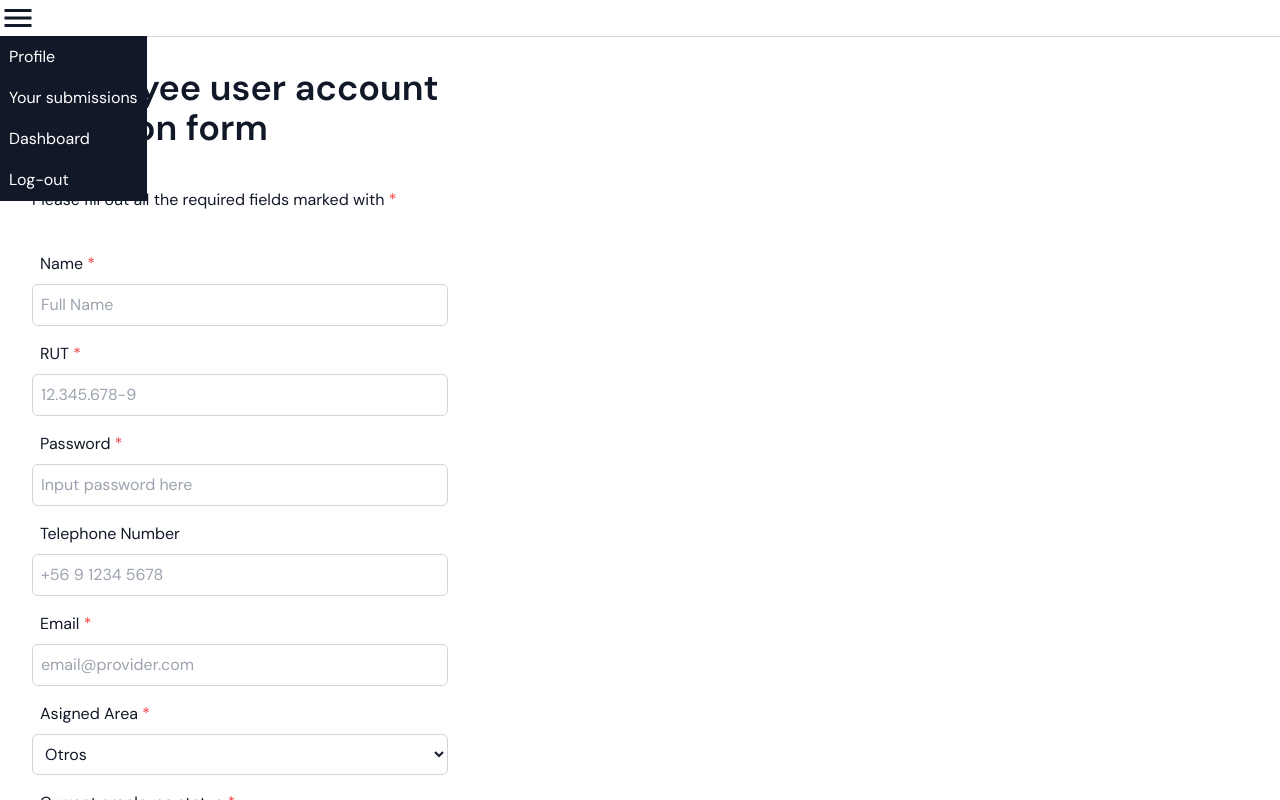
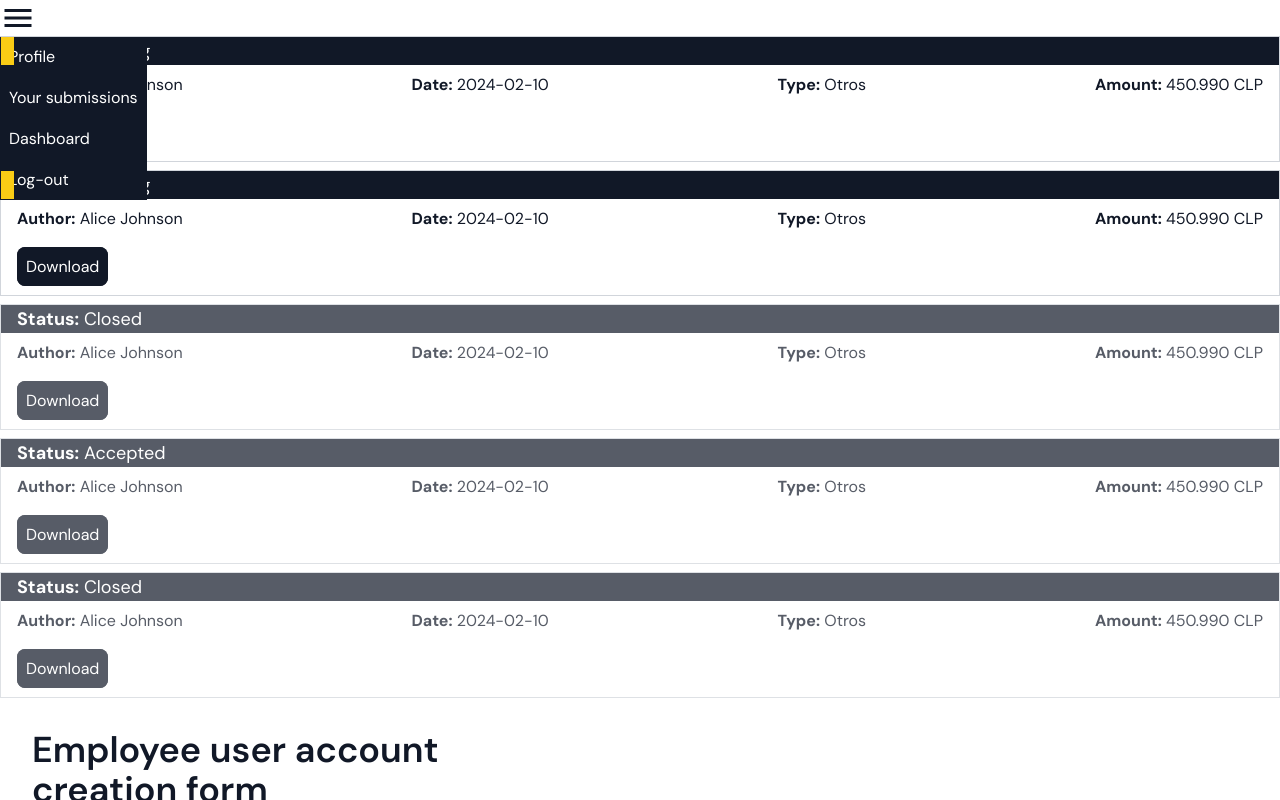
Before and after one commit to yukichigato/rendicion-de-gastos, a Next.js app in the folder client/: page / in a window 1280 px wide. Both pictures are taken after a click on the heading 640 px from the left and 18 px from the top of the page. Shown: the top 800 px of the page. Built offline with nearby package versions, Linux system fonts and the light colour scheme.

Commit message:
Client: Updated components, created expense report component (not finished)

```diff
--- a/client/src/app/page.tsx
+++ b/client/src/app/page.tsx
@@ -1,16 +1,126 @@
 import UserCreationForm from "@/ui/UserCreationForm";
 import ExpenseReportCreationForm from "@/ui/ExpenseReportCreationForm";
 import LoginForm from "@/ui/LoginForm";
+import Table from "@/ui/Table";
+import ExpenseReport from "@/ui/ExpenseReport";
 
 const Home = () => {
+  const tableHeadContent = [
+    "Author",
+    "Title",
+    "Type",
+    "Amount (CLP)",
+    "Date",
+    "Details",
+  ];
+  const tableBodyContent = [
+    [
+      "Alice Johnson",
+      "Understanding AI",
+      "Book",
+      "450.990.291",
+      "2024-02-10",
+      "A detailed study on AI",
+    ],
+    [
+      "Bob Smith",
+      "Deep Learning Basics",
+      "Article",
+      "120.50",
+      "2023-11-25",
+      "Introductory guide to deep learning",
+    ],
+    [
+      "Charlie Brown",
+      "Python for All",
+      "Report",
+      "15.75",
+      "2023-06-14",
+      "Comprehensive Python tutorial",
+    ],
+    [
+      "Diana Prince",
+      "History of Rome",
+      "Whitepaper",
+      "300.00",
+      "2022-12-30",
+      "An analysis of Roman history",
+    ],
+    [
+      "Eleanor Rigby",
+      "Cybersecurity 101",
+      "Blog Post",
+      "89.99",
+      "2021-09-05",
+      "Beginners guide to cybersecurity",
+    ],
+  ];
+  const expenseReportData: ExpenseReportData[] = [
+    {
+      author: "Alice Johnson",
+      date: "2024-02-10" as DateType,
+      type: "Otros" as ExpenseType,
+      amount: "450.990",
+      status: "Pending" as ExpenseReportStatus,
+      backupURL: "https://i.ytimg.com/vi/jAmz1gEAJVY/maxresdefault.jpg",
+    },
+    {
+      author: "Alice Johnson",
+      date: "2024-02-10" as DateType,
+      type: "Otros" as ExpenseType,
+      amount: "450.990",
+      status: "Pending" as ExpenseReportStatus,
+      backupURL: "https://i.ytimg.com/vi/jAmz1gEAJVY/maxresdefault.jpg",
+    },
+    {
+      author: "Alice Johnson",
+      date: "2024-02-10" as DateType,
+      type: "Otros" as ExpenseType,
+      amount: "450.990",
+      status: "Closed" as ExpenseReportStatus,
+      backupURL: "https://i.ytimg.com/vi/jAmz1gEAJVY/maxresdefault.jpg",
+    },
+    {
+      author: "Alice Johnson",
+      date: "2024-02-10" as DateType,
+      type: "Otros" as ExpenseType,
+      amount: "450.990",
+      status: "Accepted" as ExpenseReportStatus,
+      backupURL: "https://i.ytimg.com/vi/jAmz1gEAJVY/maxresdefault.jpg",
+    },
+    {
+      author: "Alice Johnson",
+      date: "2024-02-10" as DateType,
+      type: "Otros" as ExpenseType,
+      amount: "450.990",
+      status: "Closed" as ExpenseReportStatus,
+      backupURL: "https://i.ytimg.com/vi/jAmz1gEAJVY/maxresdefault.jpg",
+    },
+  ];
+
   return (
-    <>
-      <main className="flex w-[30rem] flex-col">
+    <main className="flex flex-col">
+      <div className="flex w-full flex-col gap-2">
+        {expenseReportData.map((report, index) => (
+          <ExpenseReport data={report} key={index} />
+        ))}
+      </div>
+      <div className="w-[30rem]">
         <UserCreationForm />
+      </div>
+      <div className="w-[30rem]">
         <ExpenseReportCreationForm />
+      </div>
+      <div className="w-[30rem]">
         <LoginForm />
-      </main>
-    </>
+      </div>
+      <div className="w-auto">
+        <Table
+          tableHeadContent={tableHeadContent}
+          tableBodyContent={tableBodyContent}
+        />
+      </div>
+    </main>
   );
 };
 
--- /dev/null
+++ b/client/src/ui/ExpenseReport.tsx
@@ -0,0 +1,83 @@
+import React from "react";
+
+const ExpenseReport = ({ data }: { data: ExpenseReportData }) => {
+  const color = data.status === "Accepted" ? "lime-500" : "red-700";
+
+  if (data.status === "Pending") {
+    return (
+      <article className="flex flex-col border-[.0625rem] border-gray-300 pb-4">
+        <p className="relative mb-2 bg-gray-900 pl-4 text-lg text-white before:absolute before:left-0 before:z-30 before:h-full before:w-[1%] before:bg-yellow-400">
+          <strong>Status:</strong> {data.status}
+        </p>
+
+        <div className="ml-4 mr-4 flex justify-between">
+          <p>
+            <strong>Author:</strong>{" "}
+            <span className="text-gray-6">{data.author}</span>
+          </p>
+          <p>
+            <strong>Date:</strong>{" "}
+            <span className="text-gray-6">{data.date}</span>
+          </p>
+          <p>
+            <strong>Type:</strong>{" "}
+            <span className="text-gray-6">{data.type}</span>
+          </p>
+          <p>
+            <strong>Amount:</strong>{" "}
+            <span className="text-gray-6">{data.amount}</span> CLP
+          </p>
+        </div>
+
+        <button className="ml-4 mt-6 self-start">
+          <a
+            href={data.backupURL}
+            className="rounded-lg border-[.0626rem] border-gray-900 bg-gray-900 p-2 text-white transition-all duration-200 hover:border-gray-900 hover:bg-white hover:text-gray-900"
+          >
+            Download
+          </a>
+        </button>
+      </article>
+    );
+  } else {
+    return (
+      <article className="flex flex-col border-[.0625rem] border-gray-300 pb-4 opacity-70">
+        <p
+          className={`relative mb-2 bg-gray-900 pl-4 text-lg text-white before:absolute before:left-0 before:z-30 before:h-full before:w-[1%] before:bg-${color}`}
+        >
+          <strong>Status:</strong> {data.status}
+        </p>
+
+        <div className="ml-4 mr-4 flex justify-between">
+          <p>
+            <strong>Author:</strong>{" "}
+            <span className="text-gray-6">{data.author}</span>
+          </p>
+          <p>
+            <strong>Date:</strong>{" "}
+            <span className="text-gray-6">{data.date}</span>
+          </p>
+          <p>
+            <strong>Type:</strong>{" "}
+            <span className="text-gray-6">{data.type}</span>
+          </p>
+          <p>
+            <strong>Amount:</strong>{" "}
+            <span className="text-gray-6">{data.amount}</span> CLP
+          </p>
+        </div>
+
+        <button className="ml-4 mt-6 self-start">
+          <a
+            href={data.backupURL}
+            className="rounded-lg border-[.0626rem] border-gray-900 bg-gray-900 p-2 text-white transition-all duration-200 hover:border-gray-900 hover:bg-white hover:text-gray-900"
+          >
+            Download
+          </a>
+        </button>
+      </article>
+    );
+  }
+};
+
+export default ExpenseReport;
--- a/client/src/ui/Navbar.tsx
+++ b/client/src/ui/Navbar.tsx
@@ -14,30 +14,31 @@ const Navbar = () => {
 
   return (
     <details ref={navbarRef}>
-      <summary className="fixed left-0 top-0 w-full border-b-[.0625rem] border-b-gray-300 bg-white text-4xl hover:cursor-pointer">
+      <summary className="fixed left-0 top-0 z-50 w-full border-b-[.0625rem] border-b-gray-300 bg-white text-4xl hover:cursor-pointer">
         <MdMenu />
       </summary>
       <ul className="fixed left-0 top-[2.25rem] z-10 flex list-none flex-col">
-        <li className="boder-b-0 border-l-[.0625rem] border-r-[.0625rem] border-t-[.0625rem] border-gray-900 bg-gray-900 p-2 text-white transition-all duration-200 hover:cursor-pointer hover:bg-white hover:text-gray-900">
-          <Link href="" onClick={closeMenu}>
+        <Link href="" onClick={closeMenu} className="hover:cursor-pointer">
+          <li className="boder-b-0 items-center border-l-[.0625rem] border-r-[.0625rem] border-t-[.0625rem] border-gray-900 bg-gray-900 p-2 text-white transition-all duration-200 hover:bg-white hover:text-gray-900">
             Profile
-          </Link>
-        </li>
-        <li className="boder-b-0 border-l-[.0625rem] border-r-[.0625rem] border-t-[.0625rem] border-gray-900 bg-gray-900 p-2 text-white transition-all duration-200 hover:cursor-pointer hover:bg-white hover:text-gray-900">
-          <Link href="" onClick={closeMenu}>
+          </li>
+        </Link>
+        <Link href="" onClick={closeMenu} className="hover:cursor-pointer">
+          <li className="boder-b-0 items-center border-l-[.0625rem] border-r-[.0625rem] border-t-[.0625rem] border-gray-900 bg-gray-900 p-2 text-white transition-all duration-200 hover:bg-white hover:text-gray-900">
             Your submissions
-          </Link>
-        </li>
-        <li className="boder-b-0 border-l-[.0625rem] border-r-[.0625rem] border-t-[.0625rem] border-gray-900 bg-gray-900 p-2 text-white transition-all duration-200 hover:cursor-pointer hover:bg-white hover:text-gray-900">
-          <Link href="" onClick={closeMenu}>
+          </li>
+        </Link>
+
+        <Link href="" onClick={closeMenu} className="hover:cursor-pointer">
+          <li className="boder-b-0 items-center border-l-[.0625rem] border-r-[.0625rem] border-t-[.0625rem] border-gray-900 bg-gray-900 p-2 text-white transition-all duration-200 hover:bg-white hover:text-gray-900">
             Dashboard
-          </Link>
-        </li>
-        <li className="border-[.0625rem] border-gray-900 bg-gray-900 p-2 text-white transition-all duration-200 hover:cursor-pointer hover:bg-white hover:text-gray-900">
-          <Link href="" onClick={closeMenu}>
+          </li>
+        </Link>
+        <Link href="" onClick={closeMenu} className="hover:cursor-pointer">
+          <li className="boder-b-0 items-center border-l-[.0625rem] border-r-[.0625rem] border-t-[.0625rem] border-gray-900 bg-gray-900 p-2 text-white transition-all duration-200 hover:bg-white hover:text-gray-900">
             Log-out
-          </Link>
-        </li>
+          </li>
+        </Link>
       </ul>
     </details>
   );
--- /dev/null
+++ b/client/src/ui/Table.tsx
@@ -0,0 +1,26 @@
+import React from "react";
+import TableHead from "@/ui/TableHead";
+import TableRow from "@/ui/TableRow";
+
+const Table = ({
+  tableHeadContent,
+  tableBodyContent,
+}: {
+  tableHeadContent: string[];
+  tableBodyContent: string[][];
+}) => {
+  return (
+    <table className="border-collapse">
+      <thead>
+        <TableHead headContent={tableHeadContent} />
+      </thead>
+      <tbody>
+        {tableBodyContent.map((rowContent, index) => (
+          <TableRow rowContent={rowContent} key={index} />
+        ))}
+      </tbody>
+    </table>
+  );
+};
+
+export default Table;
--- /dev/null
+++ b/client/src/ui/TableHead.tsx
@@ -0,0 +1,18 @@
+import React from "react";
+
+const TableHead = ({ headContent }: { headContent: string[] }) => {
+  return (
+    <tr>
+      {headContent.map((data, index) => (
+        <th
+          key={index}
+          className="border-[.0625rem] border-gray-700 bg-gray-900 text-white"
+        >
+          {data}
+        </th>
+      ))}
+    </tr>
+  );
+};
+
+export default TableHead;
--- /dev/null
+++ b/client/src/ui/TableRow.tsx
@@ -0,0 +1,18 @@
+import React from "react";
+
+const TableRow = ({ rowContent }: { rowContent: string[] }) => {
+  return (
+    <tr>
+      {rowContent.map((data, index) => (
+        <td
+          key={index}
+          className="border-[.0625rem] border-gray-300 pb-1 pl-2 pr-2 pt-1"
+        >
+          {data}
+        </td>
+      ))}
+    </tr>
+  );
+};
+
+export default TableRow;
```
Also changed, not shown: client/types.d.ts (added, +21 -0 lines), 1 other file (tests, documents, lock files or other folders).
